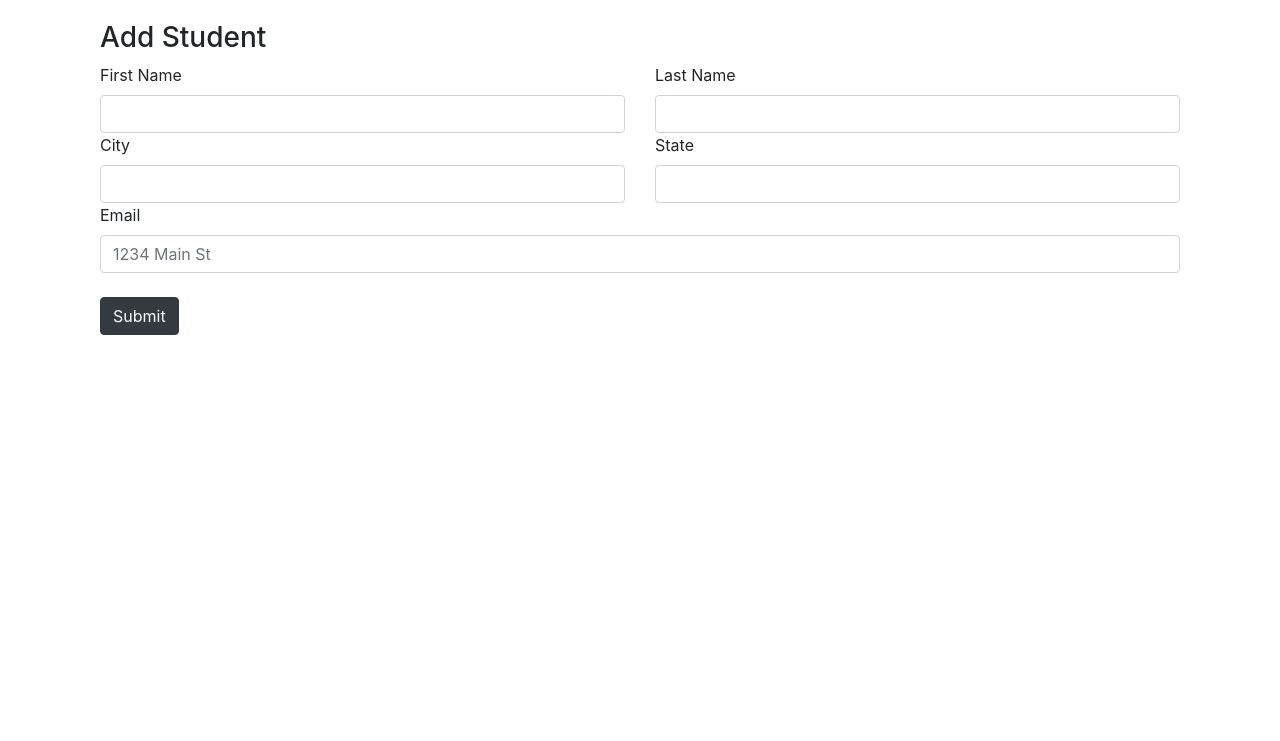
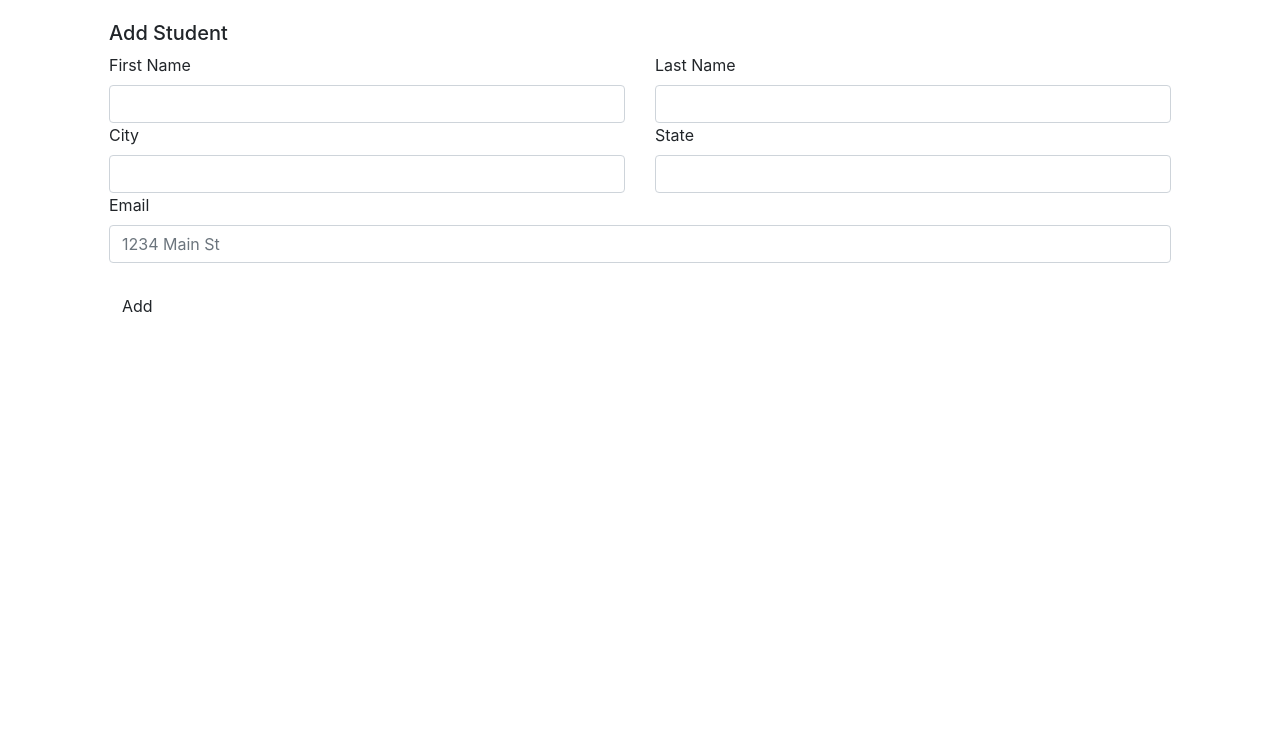
Before and after one commit to ShariMcRae/week9, a website: page add.html in a window 1280 px wide. Shown: the part 59-800 px from the top of the page. Drawn offline with nearby package versions, Linux system fonts and the light colour scheme.

Commit message:
added a theme and minor layout tweaks

```diff
--- a/add.html
+++ b/add.html
@@ -7,34 +7,38 @@
     <title>Students - Add</title>
     <link
       rel="stylesheet"
-      href="node_modules/bootstrap/dist/css/bootstrap.css"
+      href="node_modules/bootstrap/dist/css/bootstrap.min.css"
     />
   </head>
-  <body class="container">
-    <script src="menu.js"></script>
-    <br />
-    <div class="container-fluid">
+  <body>
+    <form>
+      <div class="container">
         <div class="row">
           <div class="col">
-          <h3>Add Student</h3>
+            <script src="menu.js"></script>
           </div>
         </div>
+        <div class="row px-4 pt-4">
+          <div class="col">
+            <h5>Add Student</h5>
+          </div>
+        </div>
+        <div class="row px-4">
+          <div class="col">
             <div class="row">
-        <div class="col">
-          <form class="row">
-            <div class="col-md-6">
+              <div class="col-sm-6">
                 <label for="firstName" class="form-label">First Name</label>
                 <input type="text" class="form-control" id="firstName" />
               </div>
-            <div class="col-md-6">
+              <div class="col-sm-6">
                 <label for="lastName" class="form-label">Last Name</label>
                 <input type="text" class="form-control" id="lastName" />
               </div>
-            <div class="col-md-6">
+              <div class="col-sm-6">
                 <label for="city" class="form-label">City</label>
                 <input type="text" class="form-control" id="city" />
               </div>
-            <div class="col-md-6">
+              <div class="col-sm-6">
                 <label for="state" class="form-label">State</label>
                 <input type="text" class="form-control" id="state" />
               </div>
@@ -47,15 +51,16 @@
                   placeholder="1234 Main St"
                 />
               </div>
-            <div class="col-12">
-              <br />
-              <button type="submit" class="btn btn-dark">Submit</button>
-            </div>
-          </form>
             </div>
           </div>
         </div>
-
+        <div class="row p-4">
+          <div class="col">
+            <button type="submit" class="btn">Add</button>
+          </div>
+        </div>
+      </div>
+    </form>
     <script src="node_modules/jquery/dist/jquery.js"></script>
     <script src="node_modules/bootstrap/dist/js/bootstrap.bundle.js"></script>
   </body>
--- a/menu.js
+++ b/menu.js
@@ -1,5 +1,5 @@
 document.write(`
-    <nav class="navbar navbar-expand-sm navbar-dark bg-dark">
+<nav class="navbar navbar-expand-sm navbar-dark bg-dark px-4">
     <a class="navbar-brand" href="index.html">Students</a>
     <button class="navbar-toggler" type="button" data-toggle="collapse" data-target="#navbarNavDropdown"
         aria-controle="navbarNavDropdown" aria-expanded="false" aria-label="Toggle navigation">
```
Also changed, not shown: delete.html (+13 -10 lines), index.html (+11 -8 lines), 1 other file. Lines whose indentation alone changed are shown as unchanged.
